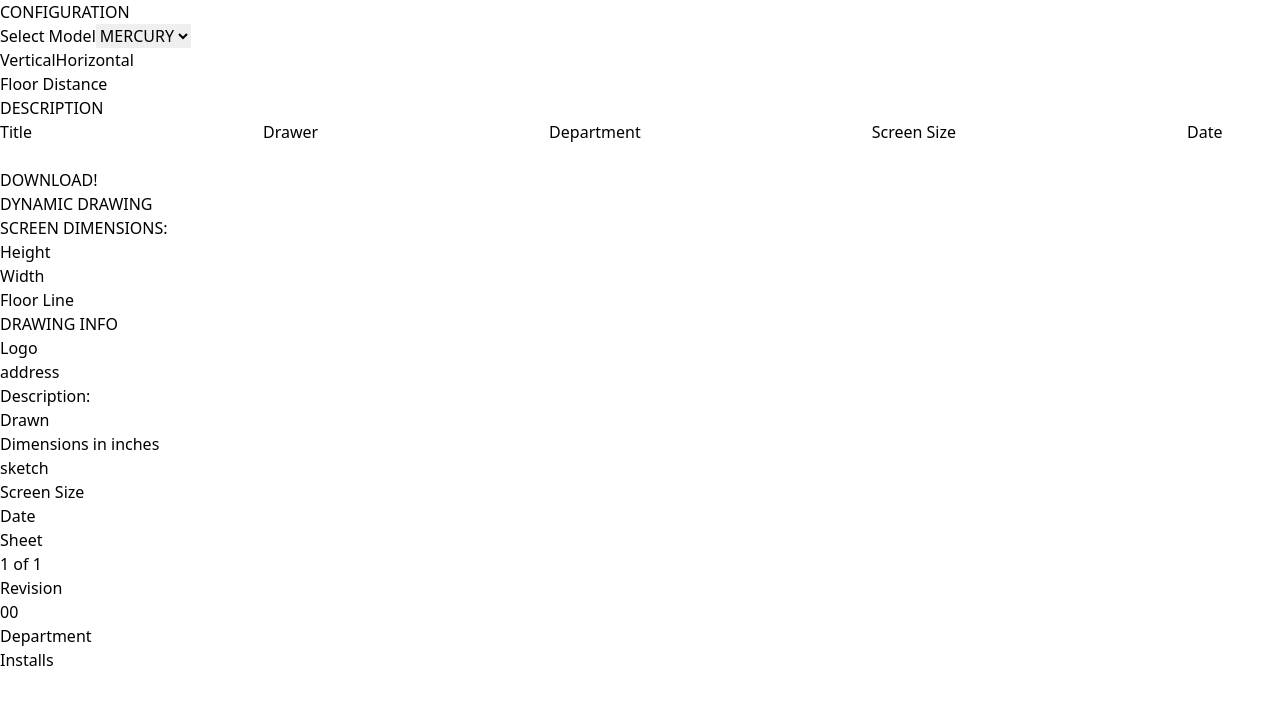
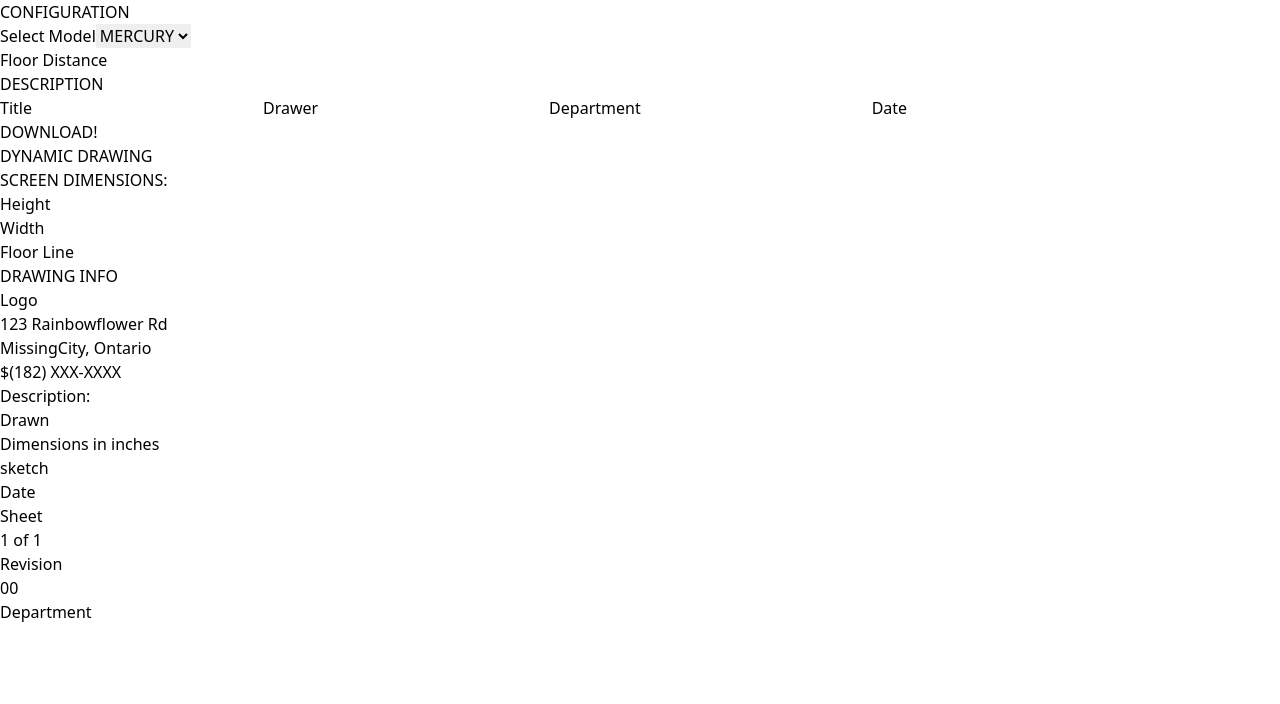
Before and after one commit to S0han/led_diagram_drawer, a Next.js app: page / in a window 1280 px wide. Shown: the top 704 px of the page. Built offline with nearby package versions, Linux system fonts and the light colour scheme.

Commit message:
update: take state from description box and place it in drawing info

```diff
--- a/src/app/components/Configuration.component.tsx
+++ b/src/app/components/Configuration.component.tsx
@@ -1,6 +1,5 @@
 import React, { useState } from 'react';
 import DropDown from './DropDown.component';
-import ToggleBtn from './ToggleBtn.component';
 
 export default function Configuration({ dropDownData, onModelChange, onFlrDistChange }) {
     const screen_models = [...new Set(dropDownData.map((item: any) => item.Screen_MFR))];
@@ -28,7 +27,6 @@ export default function Configuration({ dropDownData, onModelChange, onFlrDistCh
                     label="Select Model"
                     onChange={(e) => onModelChange(e.target.value)}
                 />
-                <ToggleBtn options={["Vertical", "Horizontal"]}/>
                 <div>
                     <label htmlFor="floorDistance">Floor Distance</label>
                     <input
--- a/src/app/components/Description.component.tsx
+++ b/src/app/components/Description.component.tsx
@@ -1,15 +1,31 @@
-export default function Description() {
+export default function Description({ onDescriptionChange }) {
+    const handleInputChange= (e) => {
+        const { name, value } = e.target;
+        onDescriptionChange((prev) => ({...prev, [name]: value}));
+    }
+
     return (
         <div>
             <div>
                 <p>DESCRIPTION</p>
             </div>
             <div>
-                <label>{"Title"}<input/></label>
-                <label>{"Drawer"}<input/></label>
-                <label>{"Department"}<input/></label>
-                <label>{"Screen Size"}<input/></label>
-                <label>{"Date"}<input/></label>
+                <label>
+                    {"Title"}
+                    <input name="title" onChange={handleInputChange}/>
+                </label>
+                <label>
+                    {"Drawer"}
+                    <input name="drawer" onChange={handleInputChange}/>
+                </label>
+                <label>
+                    {"Department"}
+                    <input name="department" onChange={handleInputChange}/>
+                </label>
+                <label>
+                    {"Date"}
+                    <input name="date" onChange={handleInputChange}/>
+                </label>
             </div>
         </div>
     )
--- a/src/app/components/DrawingInfo.component.tsx
+++ b/src/app/components/DrawingInfo.component.tsx
@@ -1,4 +1,4 @@
-export default function DrawingInfo() {
+export default function DrawingInfo({ description }) {
     return(
         <div className="drawing-info-box">
             <div>
@@ -9,19 +9,21 @@ export default function DrawingInfo() {
                     <p>Logo</p>
                 </div>
                 <div className="address">
-                    <p>address</p>
+                    <p>123 Rainbowflower Rd</p>
+                    <p>MissingCity, Ontario</p>
+                    <p>${`(`}182{`)`} XXX-XXXX</p>
                 </div>
                 <div>
                     <div className="desc">
                         <p>Description:</p>
                     </div>
-                    <p></p>
+                    <p>{description.title}</p>
                 </div>
             </div>
             <div>
                 <div className="drawn">
                     <p>Drawn</p>
-                    <p></p>
+                    <p>{description.drawer}</p>
                 </div>
                 <div className="units">
                     <p>Dimensions in inches</p>
@@ -29,15 +31,11 @@ export default function DrawingInfo() {
                 <div>
                     <p>sketch</p>
                 </div>
-                <div>
-                    <p>Screen Size</p>
-                    <p></p>
-                </div>
             </div>
             <div>
                 <div className="date">
                     <p>Date</p>
-                    <p></p>
+                    <p>{description.date}</p>
                 </div>
                 <div className="sheet-number">
                     <p>Sheet</p>
@@ -49,7 +47,7 @@ export default function DrawingInfo() {
                 </div>
                 <div className="department">
                     <p>Department</p>
-                    <p>Installs</p>
+                    <p>{description.department}</p>
                 </div>
             </div>
         </div>
--- a/src/app/components/PrintableArea.component.tsx
+++ b/src/app/components/PrintableArea.component.tsx
@@ -2,7 +2,7 @@ import ScreenDimensions from './ScreenDimensions.component';
 import DrawingInfo from './DrawingInfo.component';
 import DynamicDrawing from './DynamicDrawing.component';
 
-export default function PrintableArea({ dropDownData, selectedModel, selectedFloorDistance }) {
+export default function PrintableArea({ dropDownData, selectedModel, selectedFloorDistance, description }) {
     const selectedData = dropDownData.find(item => item.Screen_MFR === selectedModel);
 
     return(
@@ -18,7 +18,7 @@ export default function PrintableArea({ dropDownData, selectedModel, selectedFlo
                     />
                 </div>
                 <div>
-                    <DrawingInfo/>
+                    <DrawingInfo description={description}/>
                 </div>
             </div>
         </div>
--- a/src/app/components/ToggleBtn.component.tsx
+++ /dev/null
@@ -1,26 +0,0 @@
-import { useState } from "react";
-
-export default function ToggleBtn({ options }) {
-    const [selected, setSelected] = useState(options[0]);
-
-    const handleToggle = (option: any) => {
-        setSelected(option);
-    }
-
-    return (
-        <div className="toggle-options">
-           {
-                options.map((option: any) => (
-                    <button
-                        key={option}
-                        className={`toggle-btn ${
-                            selected === option ? "bg-gray-600" : "bg-white"}`}
-                        onClick={()=>{handleToggle(option)}}
-                    >
-                        {option}
-                    </button>
-                ))
-            }
-        </div>
-    );
-}
--- a/src/app/page.tsx
+++ b/src/app/page.tsx
@@ -11,6 +11,12 @@ export default function Home() {
   const [data, setData] = useState<any[]>([]);
   const [selectedModel, setSelectedModel] = useState('');
   const [floorDistance, setFloorDistance] = useState('');
+  const [description, setDescription] = useState({
+    title: '',
+    drawer: '',
+    department: '',
+    date: ''
+  });
 
   useEffect(() => {
     const fetchData = async () => {
@@ -56,11 +62,12 @@ export default function Home() {
           onFlrDistChange={setFloorDistance}
           onModelChange={setSelectedModel}
         />
-        <Description/>
+        <Description onDescriptionChange={setDescription}/>
         <DownloadButton/>
       </div>
       <PrintableArea
         selectedFloorDistance={floorDistance}
+        description={description}
         dropDownData={data}
         selectedModel={selectedModel}
       />
```
